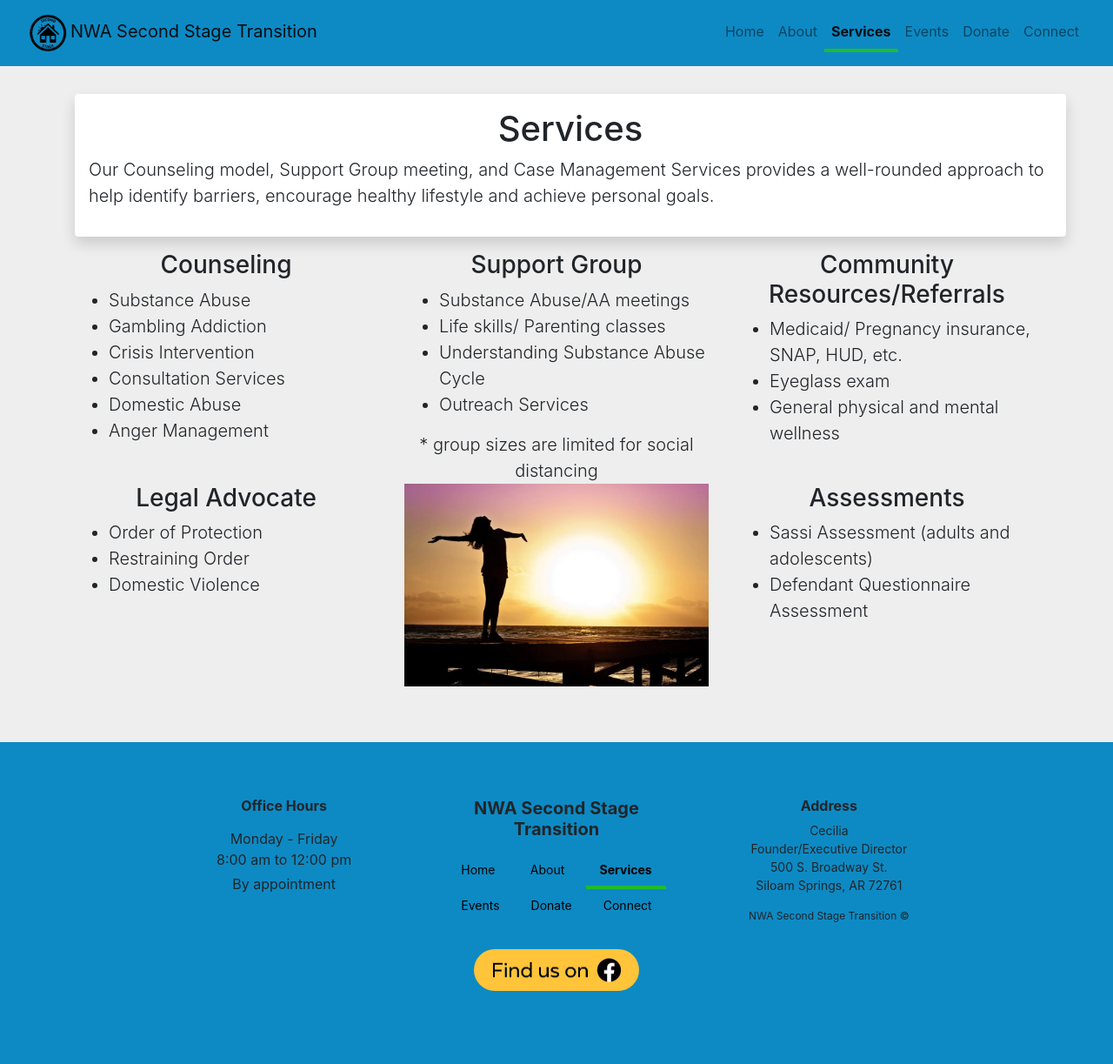
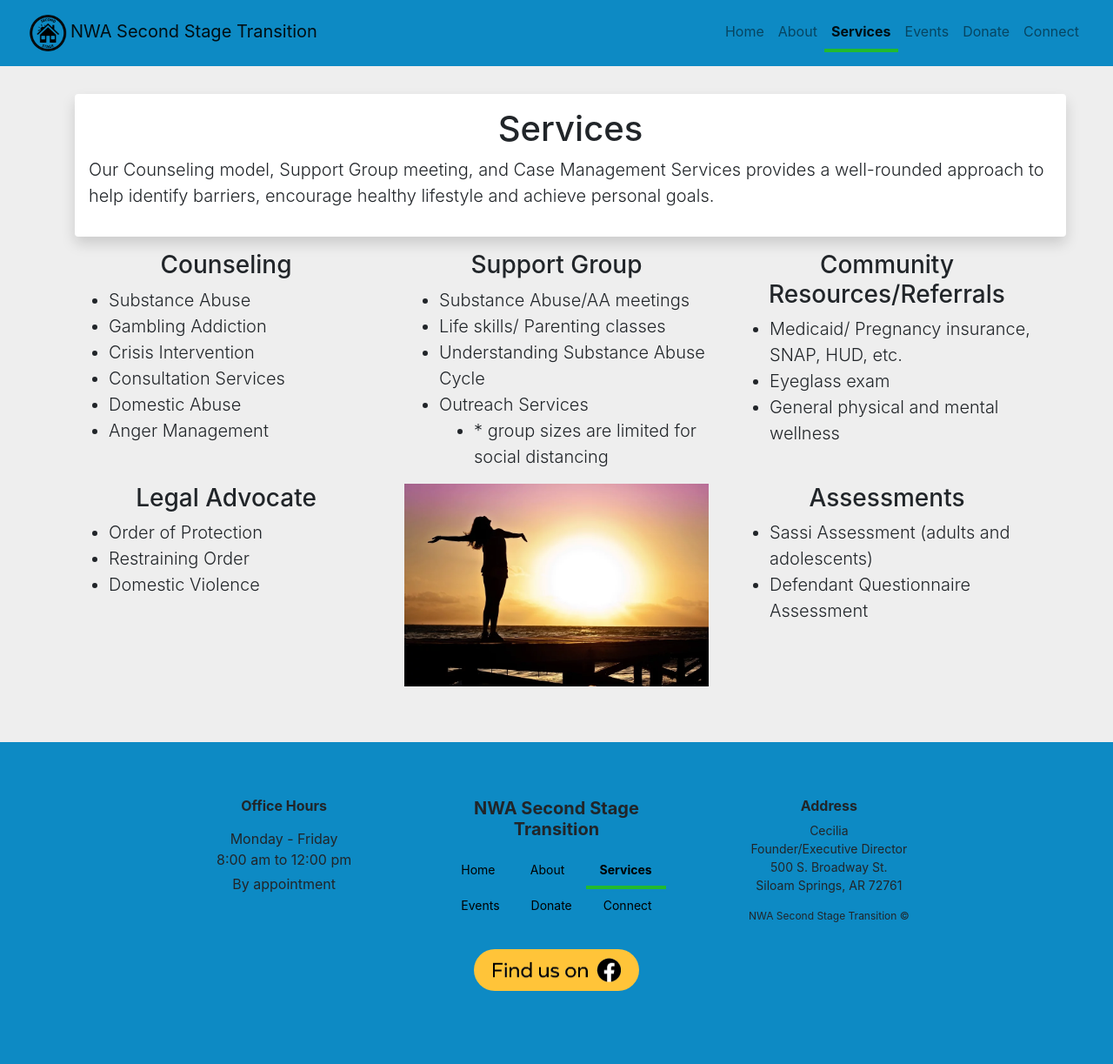
Before and after one commit to nwa-second-stage-transition/nwa-second-stage-transition.github.io, a Jekyll site: the page services.html, which Jekyll copies as it is, in a window 1280 px wide. Shown: the whole page at 87% size. Built offline with Jekyll 4.4.1, drawn with Linux system fonts in a browser that asks for light colours; nearby versions of some CDN libraries.

Commit message:
Changed format for group size limit

```diff
--- a/services.html
+++ b/services.html
@@ -114,8 +114,10 @@
           <li>Life skills/ Parenting classes</li>
           <li>Understanding Substance Abuse Cycle</li>
           <li>Outreach Services</li>
+          <ul class="lead text-left" type="none">
+            <li>* group sizes are limited for social distancing</li>
         </ul>
-        <span class="lead">* group sizes are limited for social distancing</span>
+        </ul>
       </div>
       <div class="col-sm-12 col-md-4">
         <h2 class="h3">Community Resources/Referrals</h2>
```
